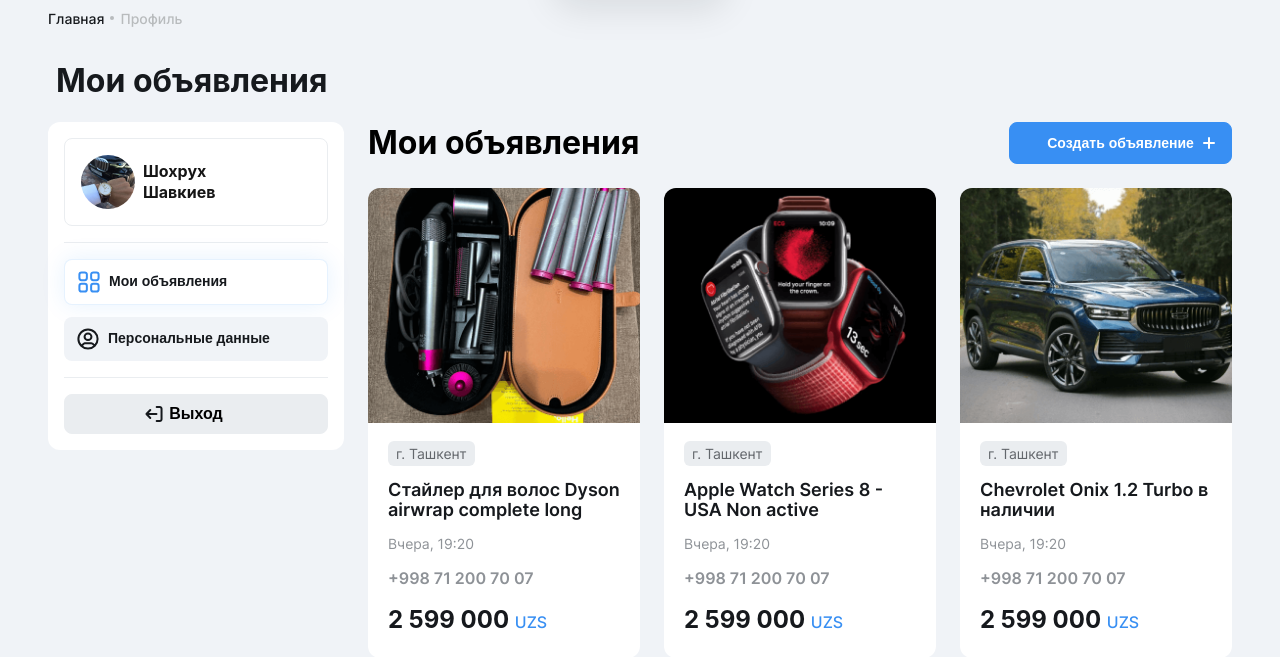
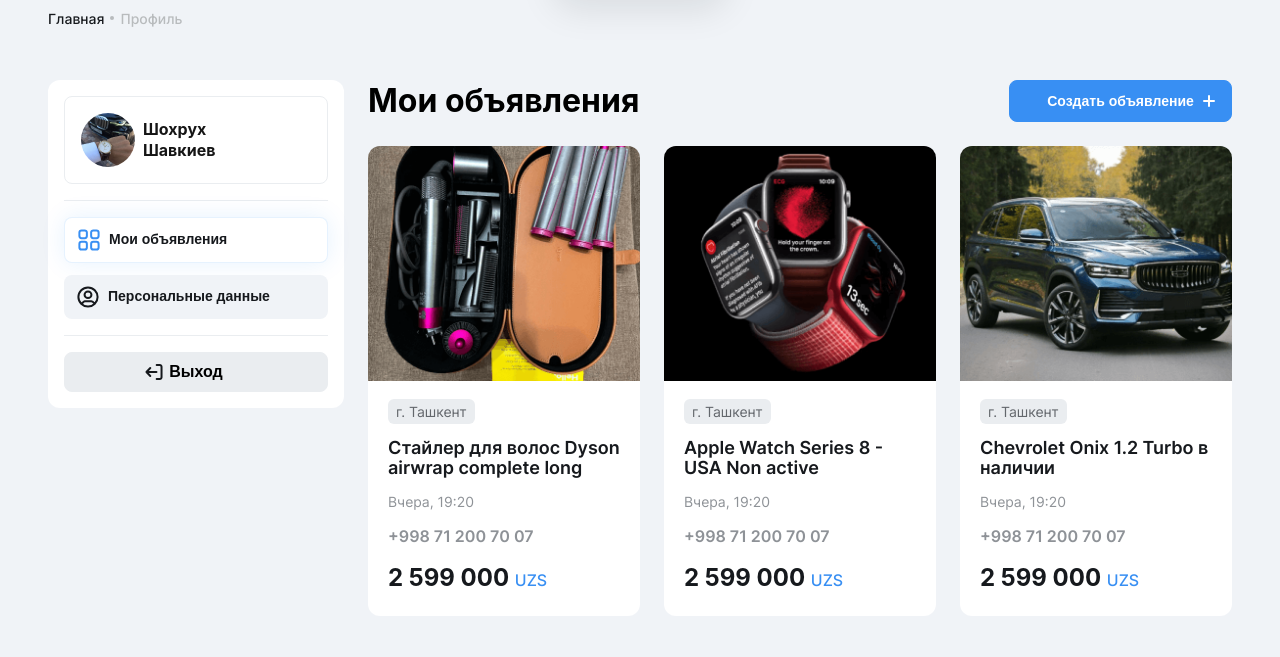
Before and after one commit to elzodxon/77.uz_frontend, a website: page pages/profile/profile.html in a window 1280 px wide. Shown: the part 104-761 px from the top of the page. Drawn offline with Linux system fonts and the light colour scheme; some icons are missing; a web font is replaced by a local one.

Commit message:
deleted: title on profile page

```diff
--- a/pages/profile/profile.html
+++ b/pages/profile/profile.html
@@ -225,7 +225,6 @@
             />
           </svg>
         </a>
-        <h1 class="prev-page__title">Мои объявления</h1>
       </div>
 
           <div class="profile-wrapper">
```
